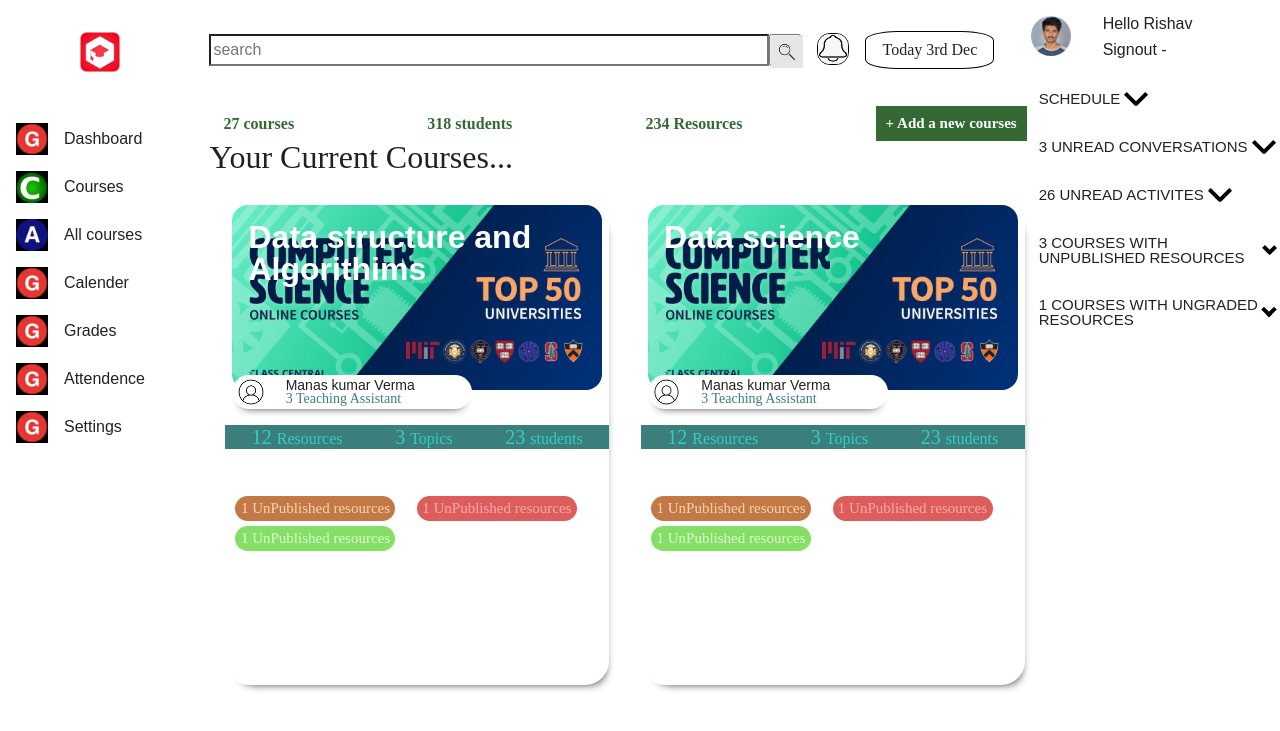
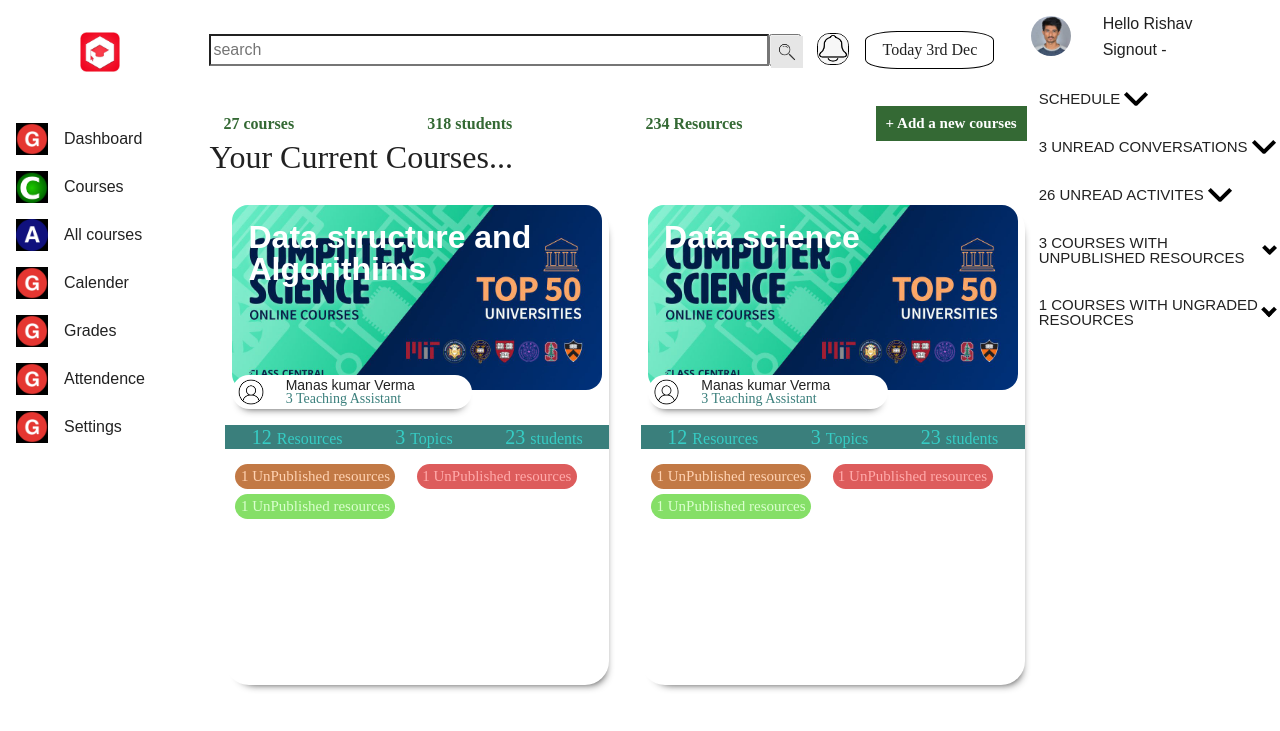
Before and after one commit to tarun846/AlgoAcademyDashboard, a React (Create React App) app: page / in a window 1280 px wide. Shown: the top 731 px of the page. Built offline with nearby package versions, Linux system fonts and the light colour scheme.

Commit message:
second commits

```diff
--- a/src/stlyle/_Coursebox.scss
+++ b/src/stlyle/_Coursebox.scss
@@ -105,7 +105,7 @@
                  grid-template-columns: 1fr 1fr ;
                 //  column-gap: 5px;
                  grid-template-rows: auto;
-                 margin-top: 2rem;
+                //  margin-top: 2rem;
                  padding: 10px;
                 //  border-radius: 20rem;
                 .activity{
--- a/src/stlyle/style.css
+++ b/src/stlyle/style.css
@@ -434,7 +434,6 @@ img {
       grid-template-columns: 1fr 1fr;
   -ms-grid-rows: auto;
       grid-template-rows: auto;
-  margin-top: 2rem;
   padding: 10px;
 }
 
```
Also changed, not shown: 1 other file (tests, documents, lock files or other folders).
